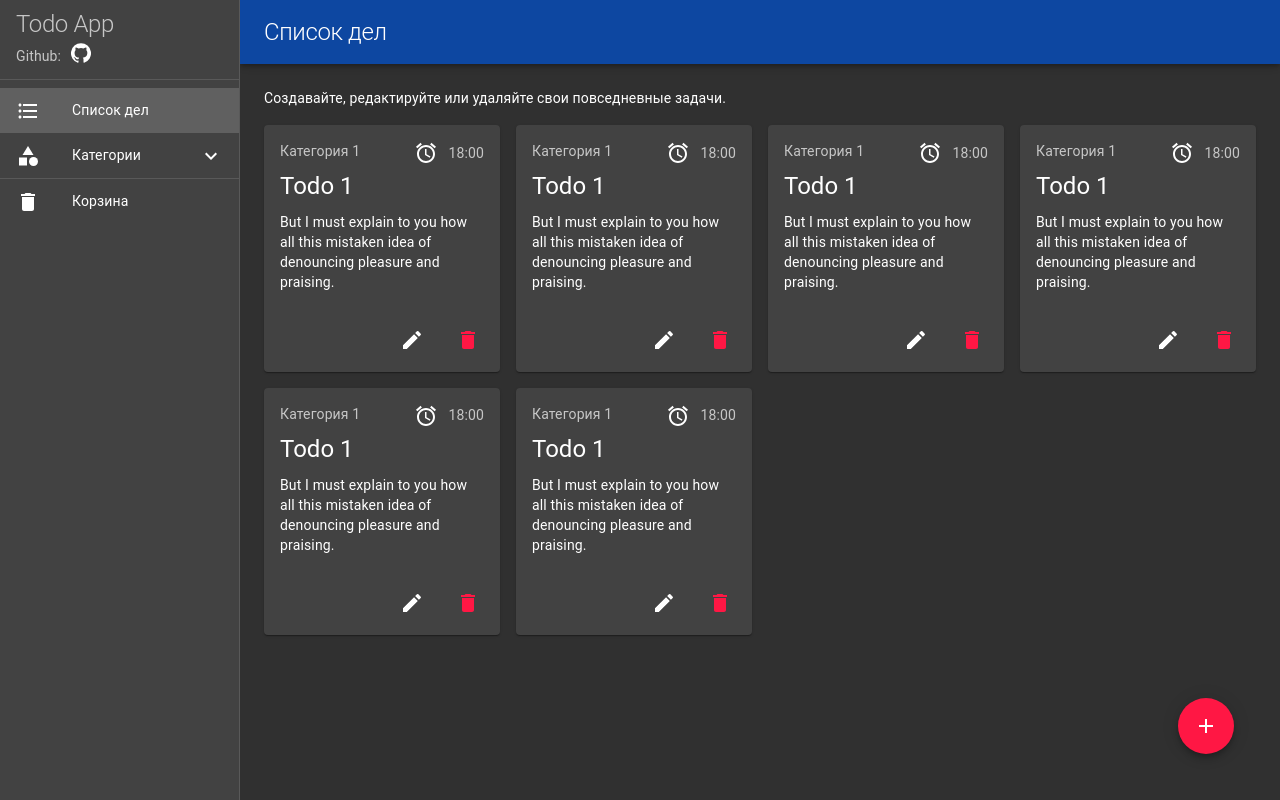
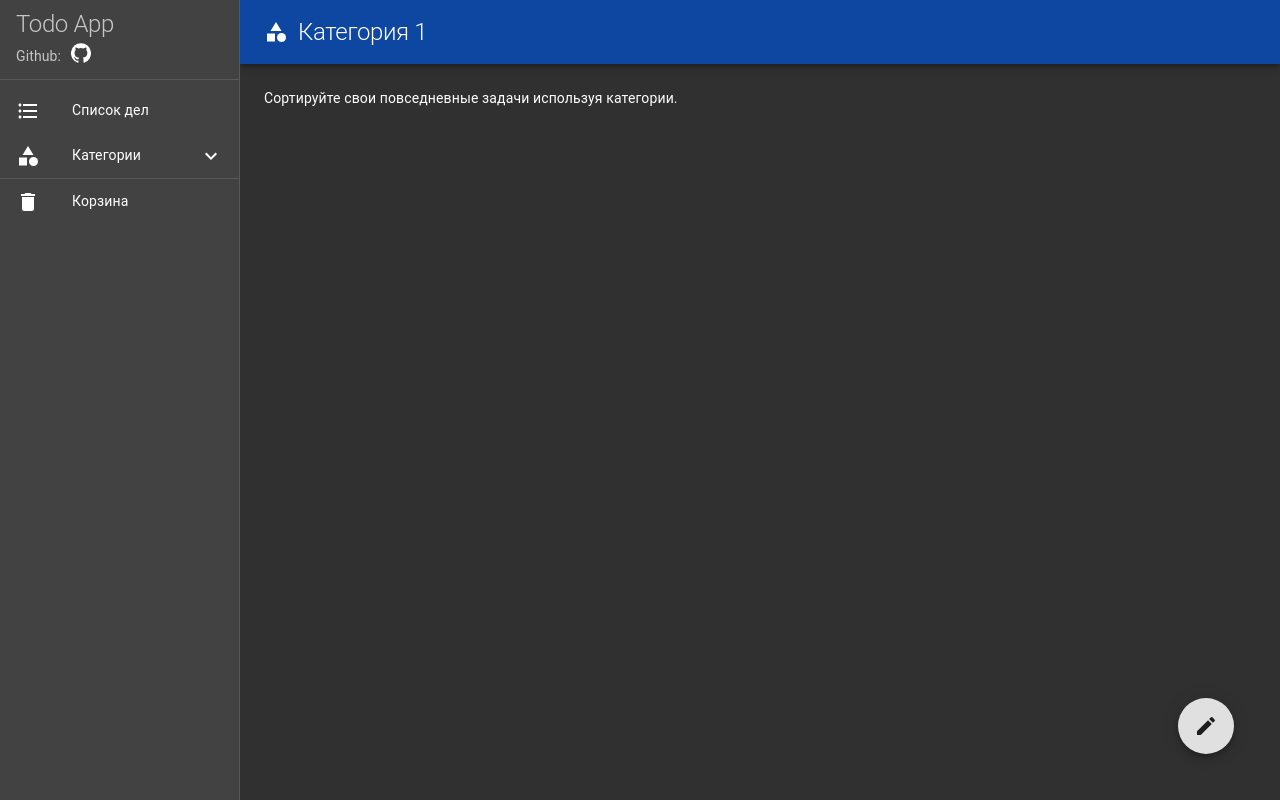
Before and after one commit to sergeyyarkov/todo-app, a React (Create React App) app in the folder client/: page /category/1 in a window 1280 px wide. Built offline with nearby package versions, Linux system fonts and the light colour scheme.

Commit message:
added routing

```diff
--- a/client/package.json
+++ b/client/package.json
@@ -7,6 +7,7 @@
     "@material-ui/icons": "^4.9.1",
     "apollo-boost": "^0.4.9",
     "graphql": "^15.1.0",
+    "history": "^4.10.1",
     "react": "^16.13.1",
     "react-apollo": "^3.1.5",
     "react-dom": "^16.13.1",
--- a/client/src/App.js
+++ b/client/src/App.js
@@ -1,16 +1,28 @@
 import React from 'react'
-//import { BrowserRouter, Route, Switch } from 'react-router-dom'
+import { Route, Switch, Redirect, withRouter } from "react-router-dom"
 import Layout from './components/Layout/Layout'
 import Todos from './containers/Todos/Todos'
+import Category from './containers/Category/Category'
+import Trash from './containers/Trash/Trash'
+import NotFound from './containers/NotFound/NotFound'
 import CssBaseLine from '@material-ui/core/CssBaseline'
 
-export default function App() {
+const App = ({ history }) => {
   return (
     <>
       <CssBaseLine />
-      <Layout>
-          <Todos />
+      <Layout history={history}>
+        <Switch>
+          <Route history={history} exact path='/category/:slug' component={Category} />
+          <Route history={history} exact path='/trash' component={Trash} />
+          <Route history={history} exact path='/' component={Todos} />
+          {/* <Route component={NotFound} /> */}
+          <Route path='/404' component={NotFound} />
+          <Redirect from='*' to='/404' />
+        </Switch>
       </Layout>
     </>
   )
 }
+
+export default withRouter(App)
--- a/client/src/components/Header/Header.js
+++ b/client/src/components/Header/Header.js
@@ -2,14 +2,25 @@ import React from 'react';
 import AppBar from '@material-ui/core/AppBar';
 import IconButton from '@material-ui/core/IconButton';
 import MenuIcon from '@material-ui/icons/Menu';
+import CategoryIcon from '@material-ui/icons/Category';
+import DeleteIcon from '@material-ui/icons/Delete';
+import ErrorIcon from '@material-ui/icons/Error';
 import Toolbar from '@material-ui/core/Toolbar';
 import Typography from '@material-ui/core/Typography'
+import FormatListBulletedIcon from '@material-ui/icons/FormatListBulleted';
 import { makeStyles } from '@material-ui/core/styles'
 import Nav from '../Nav/Nav'
 
 const drawerWidth = 240;
 
 const useStyles = makeStyles((theme) => ({
+  pageHeading: {
+    display: 'flex',
+    alignItems: 'center',
+  },
+  pageHeadingImg: {
+    marginRight: 10
+  },
   appBar: {
     [theme.breakpoints.up('sm')]: {
       width: `calc(100% - ${drawerWidth}px)`,
@@ -24,7 +35,24 @@ const useStyles = makeStyles((theme) => ({
   },
 }));
 
-const Header = () => {
+const renderHeading = (history, classes) => {
+  const { pathname } = history.location
+
+  if (pathname.split('/')[1] === 'category') {
+    return <span className={classes.pageHeading}><CategoryIcon className={classes.pageHeadingImg} />Категория {pathname.split('/')[2]}</span>
+  }
+
+  switch(pathname) {
+    case '/':
+      return <span className={classes.pageHeading}><FormatListBulletedIcon className={classes.pageHeadingImg} /> Список дел</span>
+    case '/trash':
+      return <span className={classes.pageHeading}><DeleteIcon className={classes.pageHeadingImg} /> Корзина</span>
+    default:
+      return <span className={classes.pageHeading}><ErrorIcon className={classes.pageHeadingImg} /> Ошибка</span>
+  }
+}
+
+const Header = ({ history }) => {
   const classes = useStyles();
   const [mobileOpen, setMobileOpen] = React.useState(false);
 
@@ -46,11 +74,11 @@ const Header = () => {
             <MenuIcon />
           </IconButton>
           <Typography variant="h1" noWrap>
-            Список дел
+            {renderHeading(history, classes)}
           </Typography>
         </Toolbar>
       </AppBar>
-      <Nav mobileOpen={mobileOpen} handleDrawerToggle={handleDrawerToggle} />
+      <Nav mobileOpen={mobileOpen} history={history} handleDrawerToggle={handleDrawerToggle} />
     </>
   )
 }
--- a/client/src/components/Layout/Layout.js
+++ b/client/src/components/Layout/Layout.js
@@ -13,12 +13,12 @@ const useStyles = makeStyles((theme) => ({
   },
 }))
 
-const Layout = ({ children }) => {
+const Layout = ({ children, history }) => {
   const classes = useStyles()
 
   return (
     <div className={classes.layout}>
-      <Header />
+      <Header history={history} />
       <main className={classes.content}>
         <div className={classes.toolbar} />
         {children}
--- a/client/src/components/Nav/Nav.js
+++ b/client/src/components/Nav/Nav.js
@@ -18,7 +18,7 @@ const useStyles = makeStyles((theme) => ({
   },
 }));
 
-const Nav = ({ window, mobileOpen, handleDrawerToggle }) => {
+const Nav = ({ window, mobileOpen, handleDrawerToggle, history }) => {
   const classes = useStyles();
   const theme = useTheme();
 
@@ -40,7 +40,7 @@ const Nav = ({ window, mobileOpen, handleDrawerToggle }) => {
             keepMounted: true,
           }}
         >
-          <NavContent />
+          <NavContent history={history} />
         </Drawer>
       </Hidden>
       <Hidden xsDown implementation="css">
@@ -51,7 +51,7 @@ const Nav = ({ window, mobileOpen, handleDrawerToggle }) => {
           variant="permanent"
           open
         >
-          <NavContent />
+          <NavContent history={history} />
         </Drawer>
       </Hidden>
     </nav>
--- a/client/src/components/Nav/NavContent/NavContent.js
+++ b/client/src/components/Nav/NavContent/NavContent.js
@@ -13,7 +13,8 @@ import Collapse from '@material-ui/core/Collapse'
 import ExpandLess from '@material-ui/icons/ExpandLess'
 import ExpandMore from '@material-ui/icons/ExpandMore'
 import IconButton from '@material-ui/core/IconButton'
-import Link from '@material-ui/core/Link';
+import MuiLink from '@material-ui/core/Link';
+import { Link } from 'react-router-dom'
 import { makeStyles } from '@material-ui/core/styles'
 import { Typography } from '@material-ui/core';
 
@@ -39,19 +40,21 @@ const useStyles = makeStyles((theme) => ({
   addCategoryItem: {
     display: 'flex',
     justifyContent: 'center'
+  },
+  link: {
+    textDecoration: 'none',
+    color: '#fff'
   }
 }))
 
-const Drawer = () => {
+const NavContent = ({ history }) => {
   const classes = useStyles()
-  const [selectedIndex, setSelectedIndex] = React.useState(0)
   const [isListOpen, setIsListOpen] = React.useState({
     idCollapse: 0,
     current: false,
   })
 
   const listItemSelectedHandler = (e, index) => {
-    setSelectedIndex(index)
     if (index === 1) setIsListOpen({
       idCollapse: 1,
       current: !isListOpen.current
@@ -62,24 +65,26 @@ const Drawer = () => {
     <>
     <div className={classes.navHeading}>
       <Typography>
-        <Link style={{ color: 'rgba(255, 255, 255, 0.7)' }} href="#" variant='h1'>
+        <MuiLink style={{ color: 'rgba(255, 255, 255, 0.7)' }} href="#" variant='h1'>
           Todo App
-        </Link>
+        </MuiLink>
         <br />
         <span className={classes.author} href="#">
-          Github: <Link href='https://github.com/sergeyyarkov/todo-app' target='_blank'><GitHubIcon className={classes.githubIcon} color='action' fontSize='small' /></Link>
+          Github: <MuiLink href='https://github.com/sergeyyarkov/todo-app' target='_blank'><GitHubIcon className={classes.githubIcon} color='action' fontSize='small' /></MuiLink>
         </span>
       </Typography>
     </div>
     <Divider />
     <List>
-      <ListItem onClick={(e) => listItemSelectedHandler(e, 0)} selected={selectedIndex === 0} button>
+      <Link className={classes.link} to='/'>
+        <ListItem selected={history.location.pathname === '/'} button>
           <ListItemIcon>
             <FormatListBulletedIcon />
           </ListItemIcon>
           <ListItemText primary={'Список дел'} />
         </ListItem>
-      <ListItem onClick={(e) => listItemSelectedHandler(e, 1)} selected={selectedIndex === 1} button>
+      </Link>
+      <ListItem onClick={(e) => listItemSelectedHandler(e, 1)} button>
         <ListItemIcon>
           <CategoryIcon />
         </ListItemIcon>
@@ -90,9 +95,11 @@ const Drawer = () => {
         <List component="div" disablePadding>
           {[1,2,3].map((e, i) => {
             return (
-              <ListItem key={i} button className={classes.nested}>
+              <Link className={classes.link} key={i} to={`/category/${i}`}>
+                  <ListItem selected={history.location.pathname === `/category/${i}`} button className={classes.nested}>
                     <ListItemText primary={"Категория " + i} />
                   </ListItem>
+              </Link>
             )
           })}
           <ListItem className={classes.addCategoryItem}>
@@ -103,15 +110,17 @@ const Drawer = () => {
         </List>
       </Collapse>
       <Divider />
-      <ListItem onClick={(e) => listItemSelectedHandler(e, 2)} selected={selectedIndex === 2} button>
+      <Link className={classes.link} to='/trash'>
+        <ListItem selected={history.location.pathname === '/trash'} button>
           <ListItemIcon>
             <DeleteIcon />
           </ListItemIcon>
           <ListItemText primary={'Корзина'} />
         </ListItem>
+      </Link>
     </List>
   </>
   )
 }
 
-export default Drawer
+export default NavContent
--- /dev/null
+++ b/client/src/containers/Category/Category.js
@@ -0,0 +1,33 @@
+import React from 'react';
+import { Grid, Typography, Fab } from '@material-ui/core'
+import { makeStyles } from '@material-ui/core/styles'
+import EditIcon from '@material-ui/icons/Edit';
+// import { useParams } from 'react-router-dom'
+
+const useStyles = makeStyles((theme) => ({
+  fab: {
+    position: 'fixed',
+    margin: 30,
+    bottom: theme.spacing(2),
+    right: theme.spacing(2),
+  },
+}))
+
+const Category = () => {
+  // const { slug } = useParams()
+  const classes = useStyles()
+  return (
+    <Grid container spacing={2}>
+      <Fab className={classes.fab} size='large' aria-label="add">
+        <EditIcon />
+      </Fab>
+      <Grid item xs={12}>
+        <Typography>
+          {`Сортируйте свои повседневные задачи используя категории.`}
+        </Typography>
+      </Grid>
+    </Grid>
+  )
+}
+
+export default Category
--- /dev/null
+++ b/client/src/containers/NotFound/NotFound.js
@@ -0,0 +1,16 @@
+import React from 'react';
+import { Grid, Typography } from '@material-ui/core'
+
+const Trash = () => {
+  return (
+    <Grid container spacing={2}>
+      <Grid item xs={12}>
+        <Typography>
+        <span role='img' aria-label="cross mark">❌</span> Ошибка! Такого маршрута не существует.
+        </Typography>
+      </Grid>
+    </Grid>
+  )
+}
+
+export default Trash
--- a/client/src/containers/Todos/Todos.js
+++ b/client/src/containers/Todos/Todos.js
@@ -48,7 +48,7 @@ const Todos = () => {
       </Fab>
         <Grid item xs={12}>
           <Typography>
-            Создавайте, редактируйте или удаляйте свои повседневные задачи.
+            Создавайте, редактируйте или удаляйте ваши повседневные дела.
           </Typography>
         </Grid>
         {[1,2,3,4,5,6].map((e, i) =>
--- /dev/null
+++ b/client/src/containers/Trash/Trash.js
@@ -0,0 +1,16 @@
+import React from 'react';
+import { Grid, Typography } from '@material-ui/core'
+
+const Trash = () => {
+  return (
+    <Grid container spacing={2}>
+      <Grid item xs={12}>
+        <Typography>
+          Здесь находятся ваши недавно удаленные записи, вы можете их легко восстановить.
+        </Typography>
+      </Grid>
+    </Grid>
+  )
+}
+
+export default Trash
--- a/client/src/index.js
+++ b/client/src/index.js
@@ -1,18 +1,22 @@
 import React from 'react';
 import ReactDOM from 'react-dom';
+import { Router } from 'react-router-dom'
 import App from './App';
 import { ThemeProvider } from '@material-ui/core/styles';
+import { createBrowserHistory } from 'history'
 import theme from './theme';
 import * as serviceWorker from './serviceWorker';
 
+
+const history = createBrowserHistory()
+
 ReactDOM.render(
     <ThemeProvider theme={theme}>
-      <App />
+      <Router history={history}>
+        <App />
+      </Router>
     </ThemeProvider>,
   document.getElementById('root')
 );
 
-// If you want your app to work offline and load faster, you can change
-// unregister() to register() below. Note this comes with some pitfalls.
-// Learn more about service workers: https://bit.ly/CRA-PWA
 serviceWorker.unregister();
```
Lines whose indentation alone changed are shown as unchanged.
